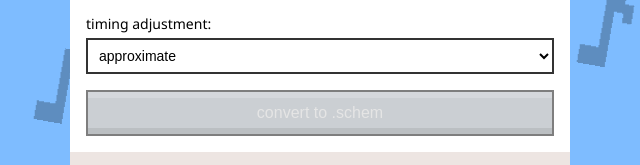
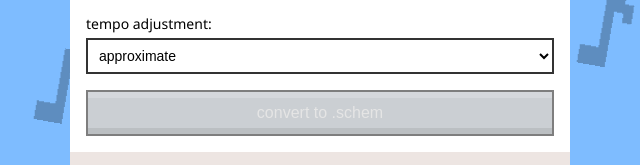
Before and after one commit to vladdeSV/nbs-schem-line, a website with bundled scripts: page web/index.html in a window 1280 px wide. Shown: the part 256-421 px from the top of the page, 320-960 px from the left. Built offline with nearby package versions, Linux system fonts and the light colour scheme.

Commit message:
rename timing to tempo in web

```diff
--- a/web/index.html
+++ b/web/index.html
@@ -1,11 +1,13 @@
 <!DOCTYPE html>
 <html lang="en">
+
 <head>
   <meta charset="UTF-8">
   <meta name="viewport" content="width=device-width, initial-scale=1.0">
   <title>MAESTRO Converter</title>
   <link rel="stylesheet" href="./style.css">
 </head>
+
 <body>
   <main class="converter">
     <header class="converter-header">
@@ -17,12 +19,7 @@
 
     <div class="converter-content">
       <div class="upload-area" data-state="empty">
-        <input
-          type="file"
-          class="upload-input"
-          accept=".nbs"
-          aria-label="Upload NBS file"
-        >
+        <input type="file" class="upload-input" accept=".nbs" aria-label="Upload NBS file">
 
         <div class="upload-prompt">
           <span class="upload-icon" aria-hidden="true">📁</span>
@@ -37,7 +34,7 @@
       </div>
 
       <label class="option-group">
-        timing adjustment:
+        tempo adjustment:
         <select class="timing-select">
           <option value="approximate">approximate</option>
           <option value="fixed">fixed spacing</option>
@@ -76,4 +73,5 @@
 
   <script type="module" src="./main.ts"></script>
 </body>
+
 </html>
```
